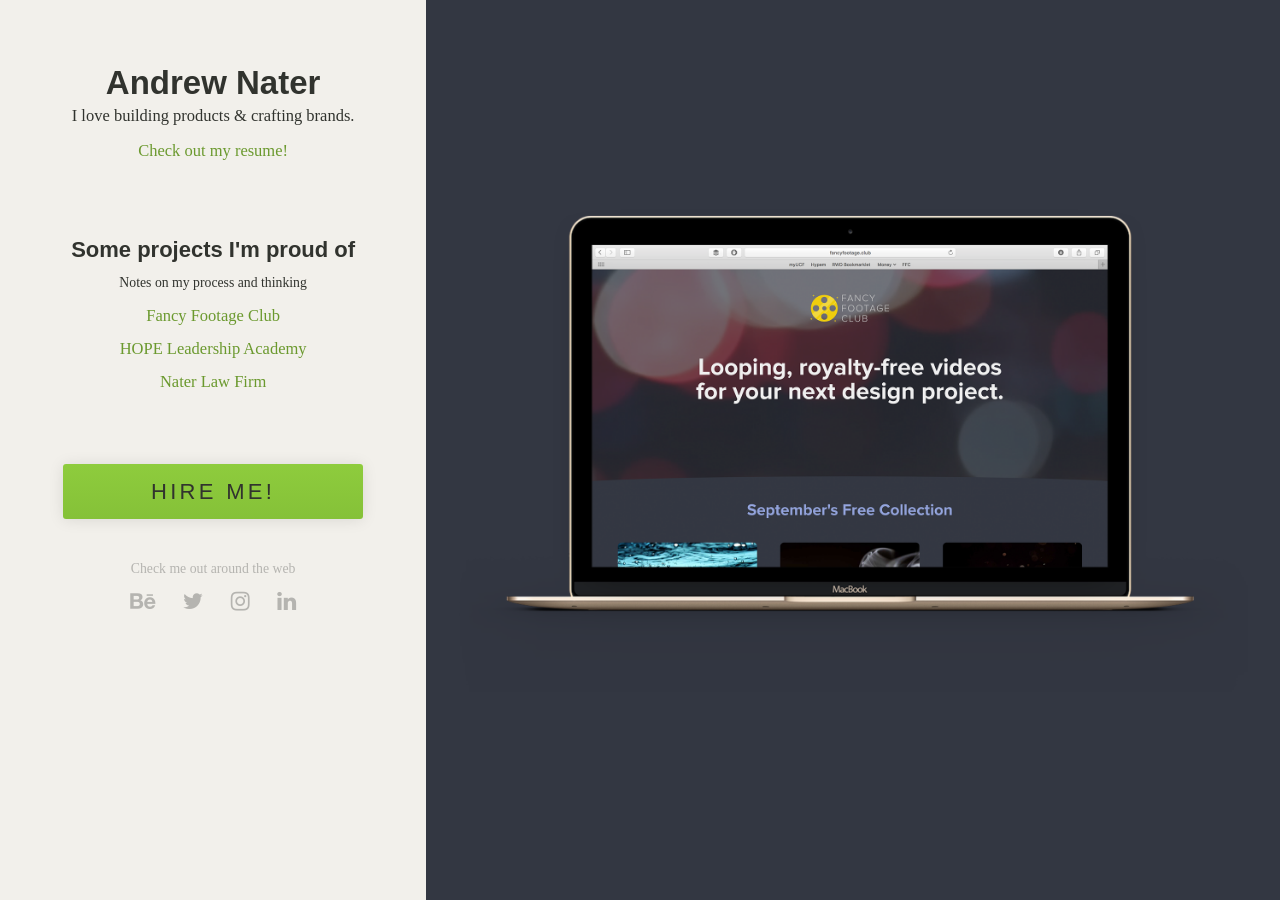
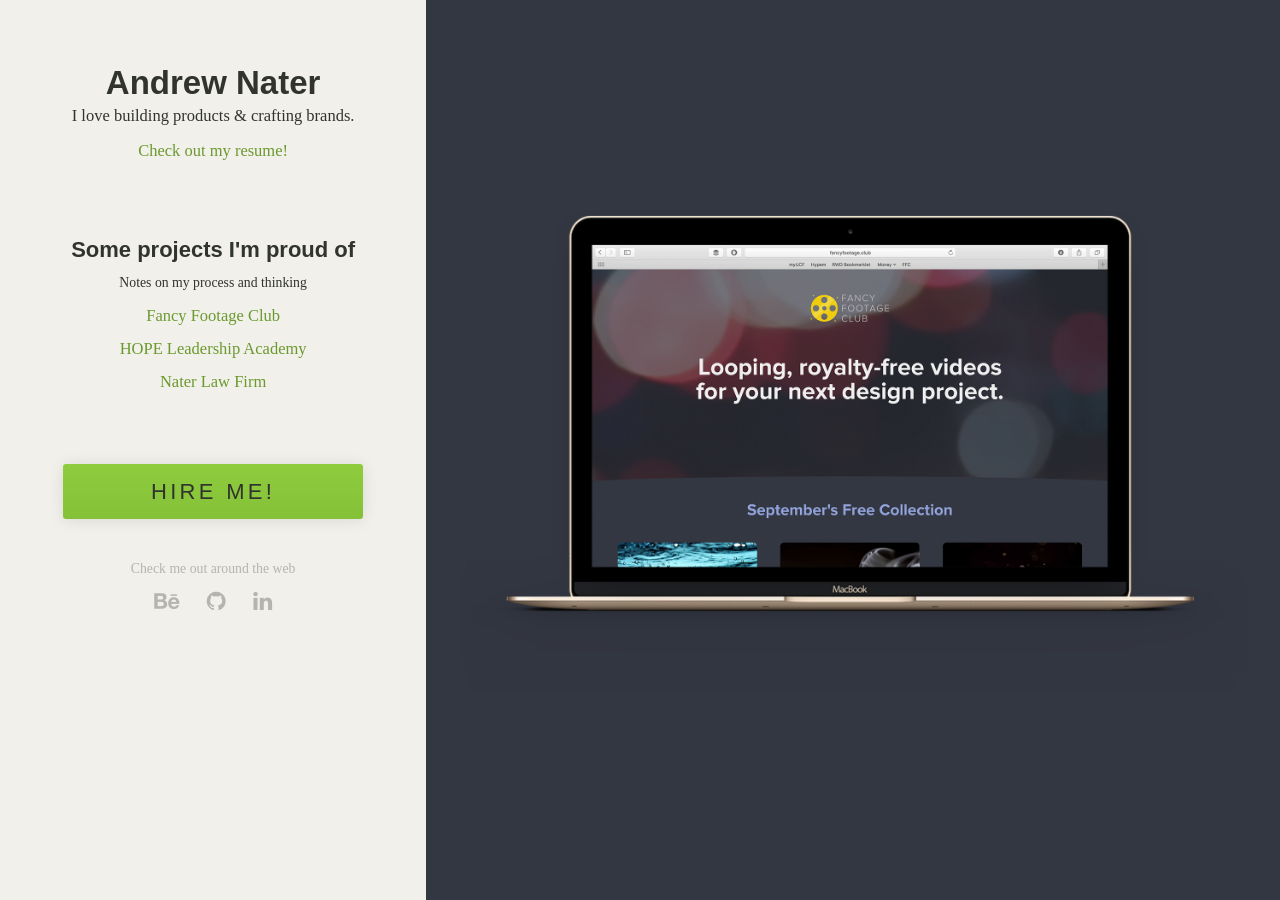
Before and after one commit to anater/andrewnater.com, a Jekyll site: the page built from index.html, in a window 1280 px wide. Built offline with Jekyll 4.4.1, drawn with Linux system fonts in a browser that asks for light colours; nearby versions of some CDN libraries.

Commit message:
Update footer links

```diff
--- a/_includes/footer.html
+++ b/_includes/footer.html
@@ -8,13 +8,8 @@
       </a>
     </li>
     <li class="link">
-      <a href="https://twitter.com/a_Nater" onclick="ga('send', 'event', 'Social', 'click', 'twitter');">
-        <i class="fa fa-twitter"></i>
-      </a>
-    </li>
-    <li class="link">
-      <a href="https://instagram.com/anater" onclick="ga('send', 'event', 'Social', 'click', 'instagram');">
-        <i class="fa fa-instagram"></i>
+      <a href="https://github/anater" onclick="ga('send', 'event', 'Social', 'click', 'github');">
+        <i class="fa fa-github"></i>
       </a>
     </li>
     <li class="link">
```
Also changed, not shown: 1 other file.
